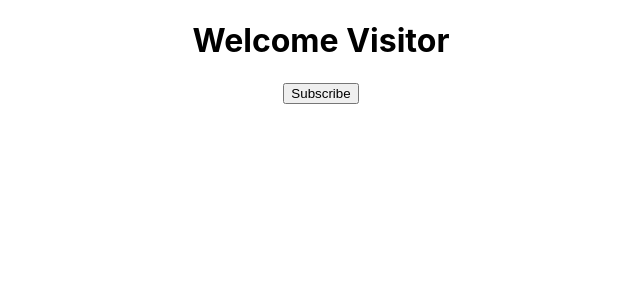
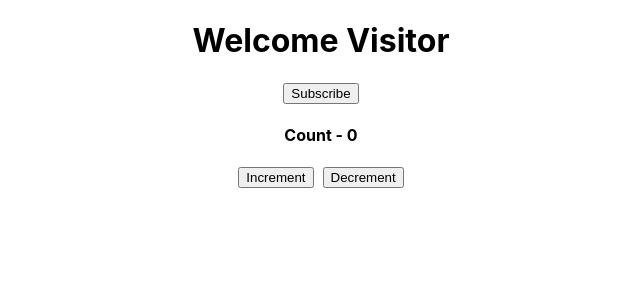
Before and after one commit to sukanta7660/react-er-kutinati, a React (Create React App) app: page / in a window 1280 px wide. Shown: the top 300 px of the page, without its empty margins (319-959 px from the left). Built offline with nearby package versions, Linux system fonts and the light colour scheme.

Commit message:
setState increment decrement

```diff
--- a/src/App.js
+++ b/src/App.js
@@ -1,11 +1,13 @@
 import './App.css';
 
 import Message from "./components/Message";
+import Counter from "./components/Counter";
 
 function App() {
   return (
     <div className="App">
        <Message />
+       <Counter />
     </div>
   );
 }
--- /dev/null
+++ b/src/components/Counter.js
@@ -0,0 +1,38 @@
+import {Component} from 'react';
+
+class Counter extends Component{
+
+    constructor(props) {
+
+        super(props);
+
+        this.state = {
+            count: 0
+        }
+    }
+
+    increment() {
+        this.setState({
+            count: this.state.count + 1
+        })
+    }
+
+    decrement() {
+        this.setState({
+            count: this.state.count - 1
+        })
+    }
+
+    render() {
+        return (
+            <div>
+                <h4>Count - { this.state.count }</h4>
+                <button onClick={ () => this.increment() }>Increment</button> &nbsp;
+                <button onClick={ () => this.decrement() }>Decrement</button>
+            </div>
+        )
+    }
+
+}
+
+export default Counter
--- a/src/components/Message.js
+++ b/src/components/Message.js
@@ -1,8 +1,10 @@
 import React, {Component} from 'react';
 
 class Message extends Component{
-    constructor() {
-        super()
+    constructor(props) {
+
+        super(props)
+
         this.state = {
             message: 'Welcome Visitor',
             buttonText: 'Subscribe'
```
